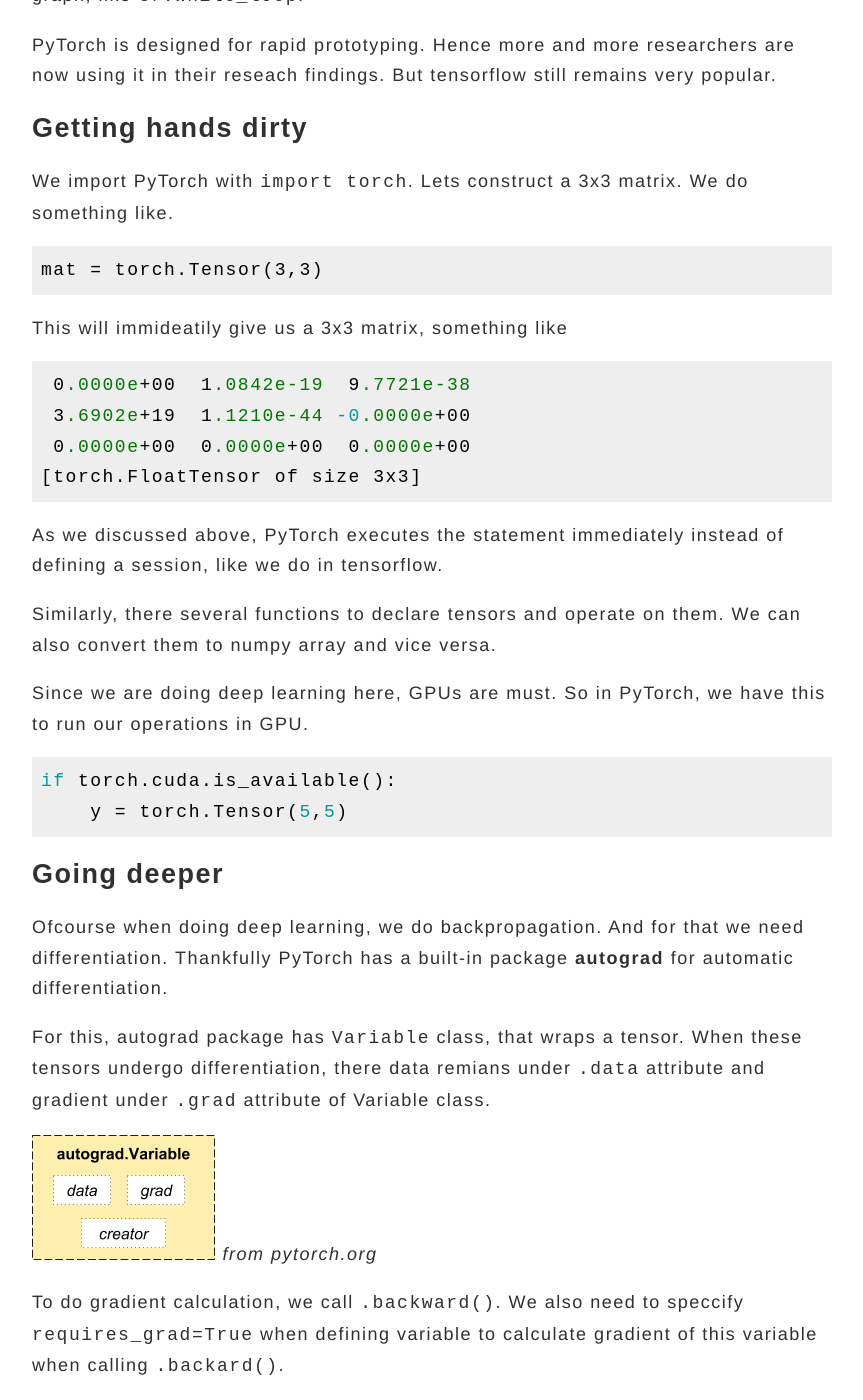
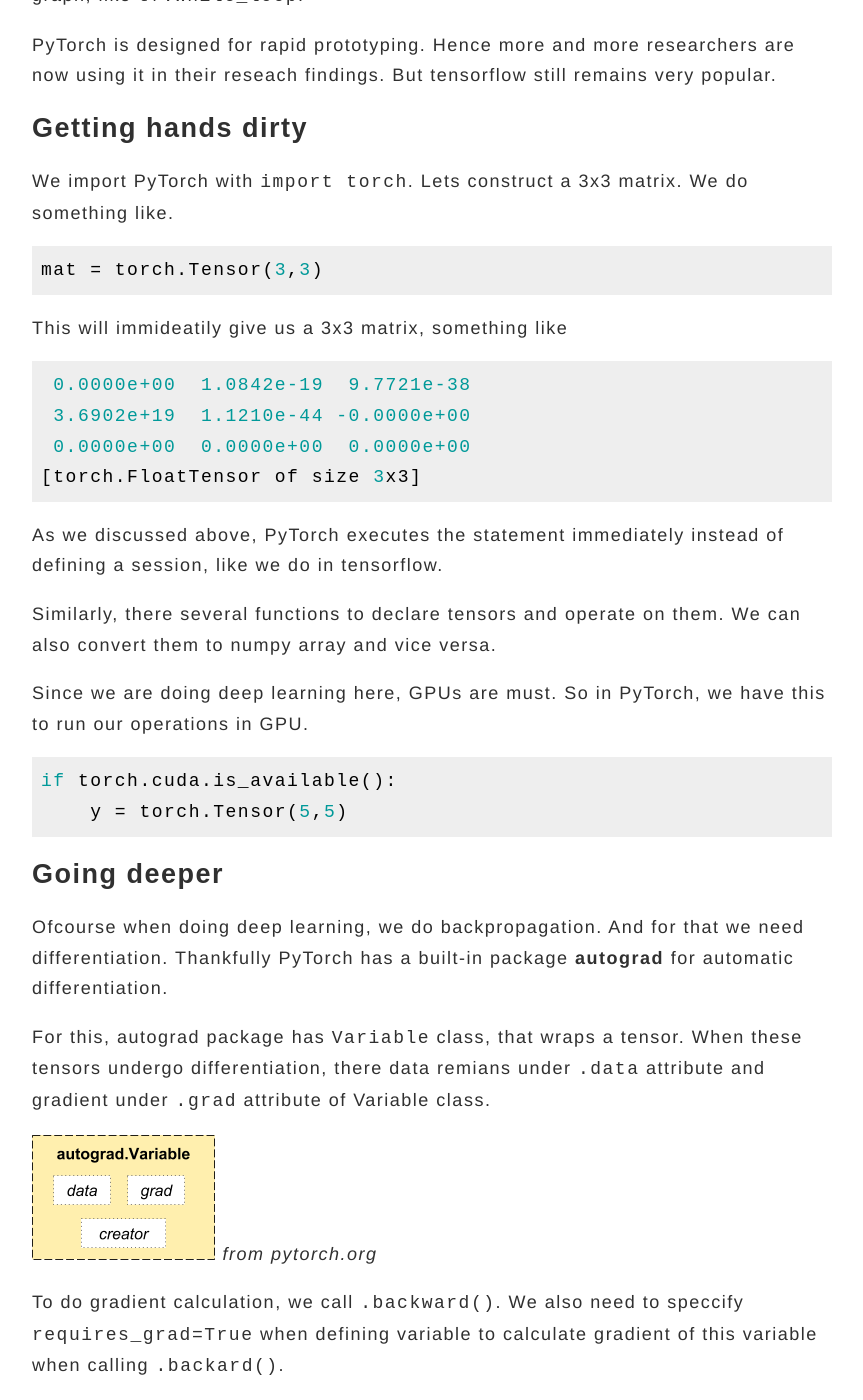
Before and after one commit to khushmeeet/khushmeeet.github.io, a Jekyll site: the page built from _posts/2017-08-13-what-is-pytorch.md, in a window 1280 px wide and 1400 px high, scrolled down 1078 px. Shown: the whole window, without its empty margins (208-1071 px from the left). Built offline with Jekyll 4.4.1, drawn with Linux system fonts in a browser that asks for light colours; nearby versions of some CDN libraries; some web fonts are replaced; some of the changed text lies outside the part shown.

Commit message:
disabled default syntax highlighter

```diff
--- a/_config.yml
+++ b/_config.yml
@@ -26,16 +26,15 @@
 
 # Build settings
 markdown: kramdown
-highlighter: none
 permalink: pretty
 kramdown:
   input: GFM
-  # syntax_highlighter: rouge
-  # syntax_highlighter_opts:
-  #   # Rouge Options › https://github.com/jneen/rouge#full-options
-  #   #line_numbers: true # bad idea, spans don't need linenos and would inherit this option
-  #   block:
-  #     line_numbers: true
+  syntax_highlighter_opts:
+    disable: true
+    # Rouge Options › https://github.com/jneen/rouge#full-options
+    #line_numbers: true # bad idea, spans don't need linenos and would inherit this option
+    block:
+      line_numbers: true
 gems:
   - jekyll-feed
 exclude:
```
